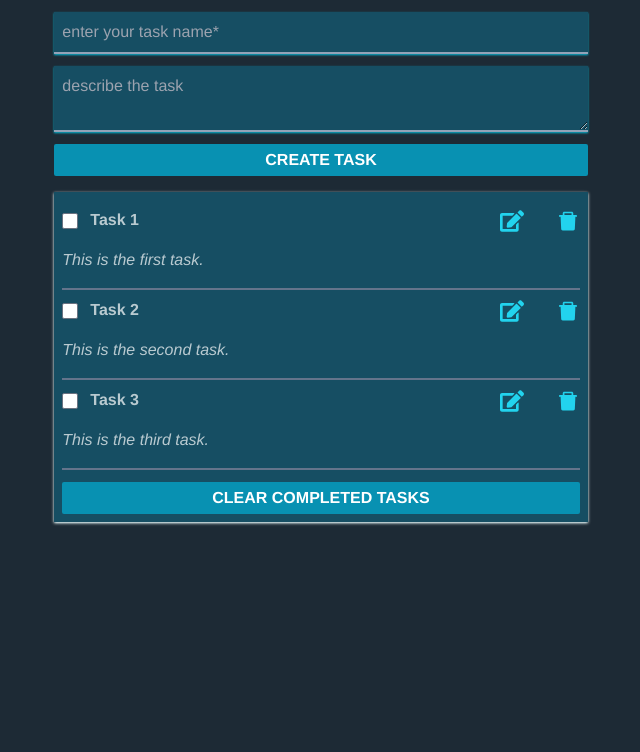
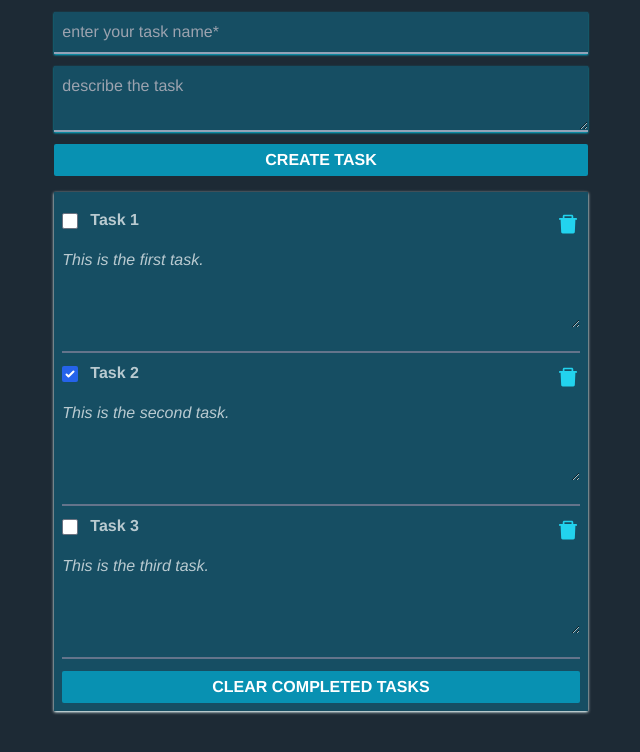
Before and after one commit to sarilusblaise/TaskMaster, a React (Create React App) app: page / in a window 1280 px wide. Shown: the top 752 px of the page, without its empty margins (319-959 px from the left). Built offline with nearby package versions, Linux system fonts and the light colour scheme.

Commit message:
removeTask behavior have been added and some other little changes

```diff
--- a/src/App.js
+++ b/src/App.js
@@ -1,10 +1,10 @@
 import CreateTaskForm from "./components/CreateTaskForm";
-import TaskItem from "./components/TaskItem";
+import TaskList from "./components/TaskList";
 export default function App() {
 	return (
 		<main className='py-3 text-md font-sans'>
 			<CreateTaskForm />
-			<TaskItem />
+			<TaskList />
 		</main>
 	);
 }
--- a/src/TaskContext.js
+++ b/src/TaskContext.js
@@ -4,6 +4,7 @@ import taskReducer from "./TaskReducer";
 import { v4 as uuidv4 } from "uuid";
 
 const TaskContext = createContext(null);
+let nextId = 4;
 export default function TaskProvider({ children }) {
 	const [tasks, dispatch] = useReducer(taskReducer, initialTasks);
 
@@ -11,15 +12,17 @@ export default function TaskProvider({ children }) {
 		dispatch({
 			type: "added",
 			newTask: {
-				id: uuidv4(),
+				id: nextId++,
 				name,
 				description,
 				done: false,
 			},
 		});
 
+	const removeTask = (id) => dispatch({ type: "removed", id });
+
 	return (
-		<TaskContext.Provider value={{ tasks, addTask }}>
+		<TaskContext.Provider value={{ tasks, addTask, removeTask, dispatch }}>
 			{children}
 		</TaskContext.Provider>
 	);
--- a/src/TaskReducer.js
+++ b/src/TaskReducer.js
@@ -1,7 +1,19 @@
-import { type } from "@testing-library/user-event/dist/type";
-
 export default function taskReducer(tasks, action) {
-	if ((action.type = "added")) {
+	if (action.type === "added") {
 		return [...tasks, action.newTask];
 	}
+
+	if (action.type === "removed") {
+		return tasks.filter((task) => task.id !== action.id);
+	}
+
+	if (action.type === "changed") {
+		return tasks.map((task) => {
+			if (task.id === action.task.id) {
+				return action.task;
+			} else {
+				return task;
+			}
+		});
+	}
 }
--- a/src/components/CreateTaskForm.js
+++ b/src/components/CreateTaskForm.js
@@ -17,9 +17,10 @@ const CreateTaskForm = () => {
 			}}
 		>
 			<input
-				className='p-2 border-b-2 border-slate-400 focus:outline-none focus:border-b-2 focus:border-slate-50 bg-cyan-900 shadow-sm shadow-cyan-500'
+				className='create-task-form__input'
 				type='text'
 				name='task'
+				maxLength={20}
 				placeholder='enter your task name*'
 				required
 				value={taskName}
@@ -27,7 +28,7 @@ const CreateTaskForm = () => {
 			/>
 
 			<textarea
-				className='p-2 border-b-2 border-slate-400 focus:outline-none focus:border-b-2 focus:border-slate-50 bg-cyan-900 shadow-sm shadow-cyan-500'
+				className='create-task-form__textarea'
 				name='taskDescription '
 				placeholder='describe the task'
 				value={taskDescription}
--- a/src/components/TaskItem.js
+++ b/src/components/TaskItem.js
@@ -1,44 +1,40 @@
 import { FaEdit } from "react-icons/fa";
 import { AiFillDelete } from "react-icons/ai";
-import { useState } from "react";
 import { useGlobalContext } from "../TaskContext";
-
-export default function TaskItem() {
-	const { tasks } = useGlobalContext();
+export default function TaskItem({ task }) {
+	const { removeTask, dispatch } = useGlobalContext();
 	return (
-		<section className='task-item'>
-			{tasks.map((task) => {
-				const { id, name, description, done } = task;
-				return (
-					<article key={id} className='task'>
+		<article className='task'>
 			<div className='taskName-container'>
-							<label htmlFor='taskStatus' className='label'>
+				<div className='task__input-container'>
 					<input
-									id='taskStatus'
 						name='taskStatus'
 						type='checkbox'
-									className='form-checkbox mr-3 rounded-sm '
+						checked={task.done}
+						onChange={(e) => {
+							dispatch({
+								type: "changed",
+								task: {
+									...task,
+									done: e.target.checked,
+								},
+							});
+						}}
+						className='task__input-checkbox '
 					/>
-								{name}
-							</label>
-							<div className='icon-container'>
-								<button>
-									<FaEdit className='icon' />
-								</button>
-								<button>
+					<input className='task__input-text' type='text' value={task.name} />
+				</div>
+
+				<button type='button' onClick={() => removeTask(task.id)}>
 					<AiFillDelete className='icon' />
 				</button>
 			</div>
-						</div>
-
-						<p className='italic'>{description}</p>
+			<textarea
+				className='task__textarea'
+				name=''
+				id=''
+				value={task.description}
+			></textarea>
 		</article>
 	);
-			})}
-
-			<button type='button' className='btn btn-clear'>
-				CLEAR COMPLETED TASKS
-			</button>
-		</section>
-	);
 }
--- /dev/null
+++ b/src/components/TaskList.js
@@ -0,0 +1,18 @@
+import { useGlobalContext } from "../TaskContext";
+import TaskItem from "./TaskItem";
+
+export default function TaskList() {
+	const { tasks, removeTask } = useGlobalContext();
+	return (
+		<section className='task-item'>
+			{tasks.map((task) => {
+				console.log(task);
+				return <TaskItem key={task.id} task={task} />;
+			})}
+
+			<button type='button' className='btn btn-clear'>
+				CLEAR COMPLETED TASKS
+			</button>
+		</section>
+	);
+}
--- a/src/styles/styles.css
+++ b/src/styles/styles.css
@@ -37,24 +37,14 @@ body{
     fill:#a5f3fc;
 }
 
-.label{
-    @apply pb-4 pt-2 font-bold text-center;
 
-}
 
 .icon-container button:first-child{
     margin-right: 2rem
 
 }
 
-.taskName-container{
-    @apply flex justify-between items-center;
 
-}
-
-.task:not(:last-child){
-    @apply pb-4 border-b-2 border-slate-500;
-}
 
 /*==== form styles ====*/
 
@@ -63,6 +53,14 @@ body{
     @apply w-11/12 xsm:w-9/12 md:w-6/12 lg:w-5/12;
 }
 
+.create-task-form__input{
+    @apply p-2 border-b-2 border-slate-400 focus:outline-none focus:border-b-2 focus:border-slate-50 bg-cyan-900 shadow-sm shadow-cyan-500
+}
+
+.create-task-form__textarea{
+    @apply p-2 border-b-2 border-slate-400 focus:outline-none focus:border-b-2 focus:border-slate-50 bg-cyan-900 shadow-sm shadow-cyan-500
+
+}
 .task-item{
     @apply bg-cyan-900  mx-auto mt-4 shadow shadow-cyan-50 p-2;
     @apply w-11/12 xsm:w-9/12 md:w-6/12 lg:w-5/12;
@@ -76,3 +74,31 @@ body{
 .btn-clear{
     @apply mt-3 mx-auto block w-full ;
 }
+
+/* task styes*/
+.taskName-container {
+    @apply flex justify-between items-center;
+
+}
+
+.task:not(:last-child) {
+    @apply pb-4 border-b-2 border-slate-500;
+}
+
+.task__input-container {
+    @apply pb-4 pt-2 font-bold w-full ;
+
+}
+.task__input-text, .task__textarea {
+    @apply bg-transparent
+}
+
+.task__input-text{
+    @apply w-9/12
+}
+.task__input-checkbox{
+    @apply form-checkbox mr-3 rounded-sm
+}
+.task__textarea{
+    @apply w-full italic h-20
+}
```
Lines whose indentation alone changed are shown as unchanged.
